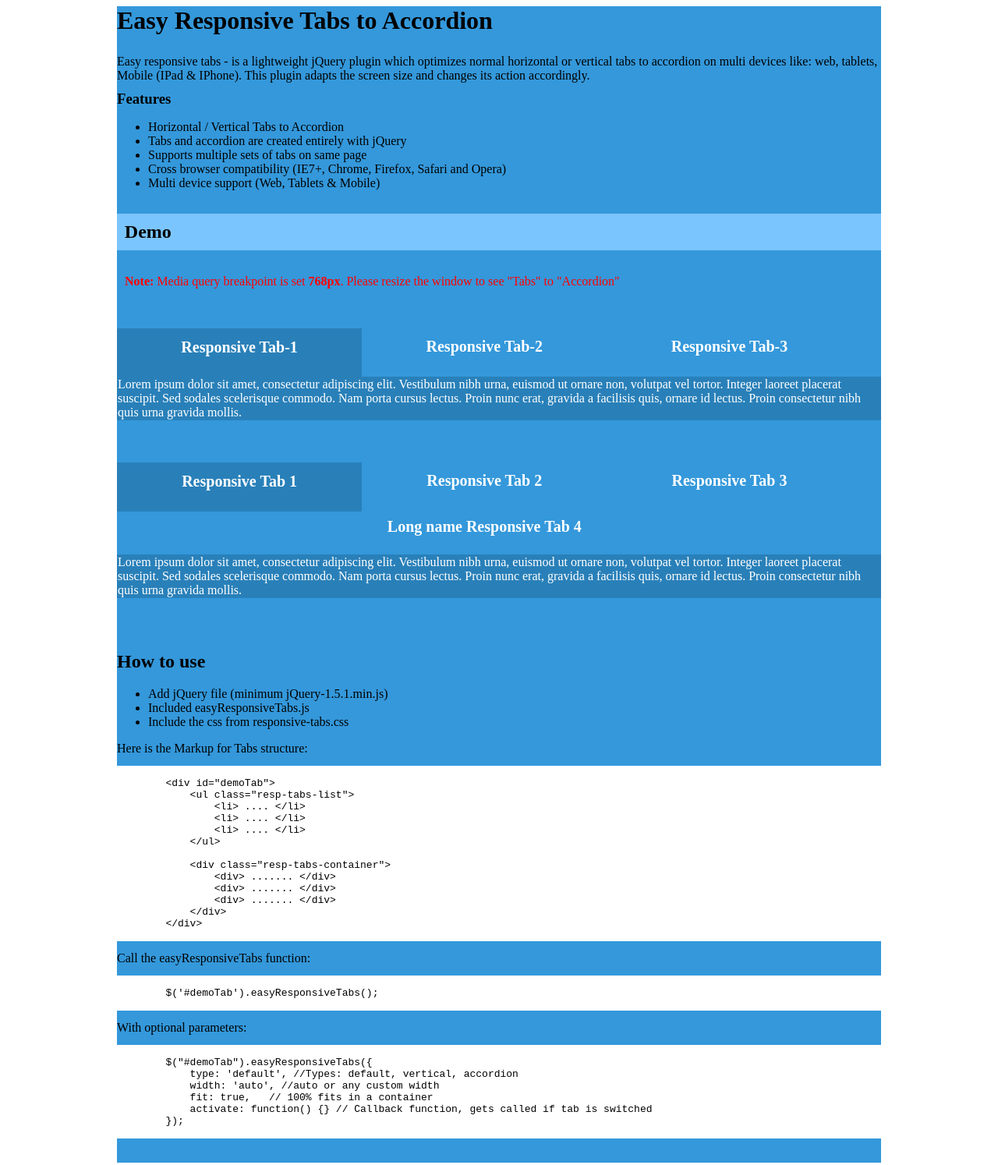
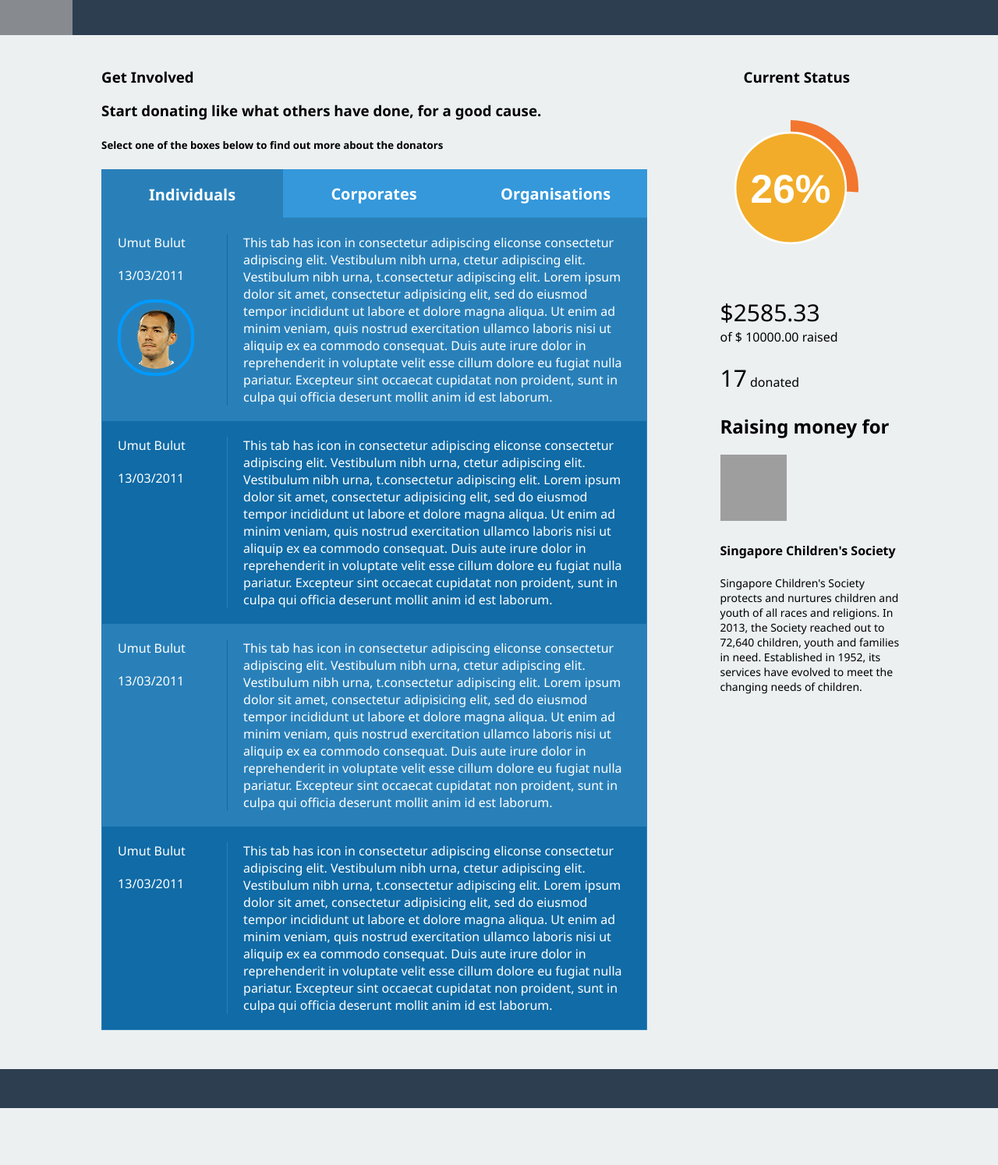
Before and after one commit to cresqo/cresqo.github.io, a plain HTML site: page Index.html in a window 1280 px wide. Shown: the part 25-1519 px from the top of the page at 78% size. After the commit the page ends 1446 px from the top, so only its background shows below. Drawn offline with nearby package versions, Linux system fonts and the light colour scheme; grey boxes are pictures that could not be loaded.

Commit message:
fix index.html derp

```diff
--- a/Index.html
+++ b/Index.html
@@ -1,162 +1,18 @@
-<!DOCTYPE html>
-<html lang="en" xmlns="http://www.w3.org/1999/xhtml">
+<!doctype html>
+<html>
 <head>
-    <meta charset="utf-8" />
-    <meta name="viewport" content="width=device-width, initial-scale=1.0" />
-    <meta http-equiv="X-UA-Compatible" content="IE=edge,chrome=1" />
-    <title>Easy Responsive Tabs to Accordion</title>
-    <link type="text/css" rel="stylesheet" href="css/easy-responsive-tabs.css" />
-    <script src="js/jquery-1.6.3.min.js"></script>
-    <script src="js/easyResponsiveTabs.js" type="text/javascript"></script>
-    <style type="text/css">
-        .demo {
-            width: 980px;
-            margin: 0px auto;
-        }
-        .demo h1 {
-                margin:33px 0 25px;
-            }
-        .demo h3 {
-                margin: 10px 0;
-            }
-        pre {
-            background: #fff;
-        }
-        @media only screen and (max-width: 780px) {
-        .demo {
-                margin: 5%;
-                width: 90%;
-         }
-        .how-use {
-                float: left;
-                width: 300px;
-                display: none;
-            }
-        }
-        #tabInfo {
-            display: none;
-        }
-    </style>
-</head>
-<body>
-    <div class="demo">
-        <div>
-            <h1>Easy Responsive Tabs to Accordion</h1>
-            <p>Easy responsive tabs - is a lightweight jQuery plugin which optimizes normal horizontal or vertical tabs to accordion on multi devices like: web, tablets, Mobile (IPad & IPhone). This plugin adapts the screen size and changes its action accordingly.</p>
-            <h3>Features</h3>
-            <ul>
-                <li>Horizontal / Vertical Tabs to Accordion</li>
-                <li>Tabs and accordion are created entirely with jQuery</li>
-                <li>Supports multiple sets of tabs on same page</li>
-                <li>Cross browser compatibility (IE7+, Chrome, Firefox, Safari and Opera)</li>
-                <li>Multi device support (Web, Tablets & Mobile)</li>
-            </ul>
-
-        </div>
-        <h2 style="background: #7BC5FF; margin:30px 0 20px; padding: 1%; width: 98%;">Demo</h2>
-        <span style="font-size: 16px; color:#F00; margin-left: 10px; margin-bottom:40px; display:block; font-weight: normal;"><b>Note:</b> Media query breakpoint is set <b>768px</b>. Please resize the window to see "Tabs" to "Accordion"</span>
-
-        <!--Horizontal Tab-->
-        <div id="horizontalTab">
-            <ul class="resp-tabs-list">
-                <li>Responsive Tab-1</li>
-                <li>Responsive Tab-2</li>
-                <li>Responsive Tab-3</li>
-            </ul>
-            <div class="resp-tabs-container">
-                <div>
-                    <p>Lorem ipsum dolor sit amet, consectetur adipiscing elit. Vestibulum nibh urna, euismod ut ornare non, volutpat vel tortor. Integer laoreet placerat suscipit. Sed sodales scelerisque commodo. Nam porta cursus lectus. Proin nunc erat, gravida a facilisis quis, ornare id lectus. Proin consectetur nibh quis urna gravida mollis.</p>
-                </div>
-                <div>
-                    <p>This tab has icon in consectetur adipiscing eliconse consectetur adipiscing elit. Vestibulum nibh urna, ctetur adipiscing elit. Vestibulum nibh urna, t.consectetur adipiscing elit. Vestibulum nibh urna,  Vestibulum nibh urna,it.</p>
-                </div>
-                <div>
-                    <p>Suspendisse blandit velit Integer laoreet placerat suscipit. Sed sodales scelerisque commodo. Nam porta cursus lectus. Proin nunc erat, gravida a facilisis quis, ornare id lectus. Proin consectetur nibh quis Integer laoreet placerat suscipit. Sed sodales scelerisque commodo. Nam porta cursus lectus. Proin nunc erat, gravida a facilisis quis, ornare id lectus. Proin consectetur nibh quis urna gravid urna gravid eget erat suscipit in malesuada odio venenatis.</p>
-                </div>
-            </div>
-        </div>
-        <br />
-
-        <div id="tabInfo">
-            Selected tab: <span class="tabName"></span>
-        </div>
-
-        <br />
-        <br />
-        <!--vertical Tabs-->
-        <div id="verticalTab">
-            <ul class="resp-tabs-list">
-                <li>Responsive Tab 1</li>
-                <li>Responsive Tab 2</li>
-                <li>Responsive Tab 3</li>
-                <li>Long name Responsive Tab 4</li>
-            </ul>
-            <div class="resp-tabs-container">
-                <div>
-                    <p>Lorem ipsum dolor sit amet, consectetur adipiscing elit. Vestibulum nibh urna, euismod ut ornare non, volutpat vel tortor. Integer laoreet placerat suscipit. Sed sodales scelerisque commodo. Nam porta cursus lectus. Proin nunc erat, gravida a facilisis quis, ornare id lectus. Proin consectetur nibh quis urna gravida mollis.</p>
-                </div>
-                <div>
-                    <p>This tab has icon in it.</p>
-                </div>
-                <div>
-                    <p>Suspendisse blandit velit Integer laoreet placerat suscipit. Sed sodales scelerisque commodo. Nam porta cursus lectus. Proin nunc erat, gravida a facilisis quis, ornare id lectus. Proin consectetur nibh quis Integer laoreet placerat suscipit. Sed sodales scelerisque commodo. Nam porta cursus lectus. Proin nunc erat, gravida a facilisis quis, ornare id lectus. Proin consectetur nibh quis urna gravid urna gravid eget erat suscipit in malesuada odio venenatis.</p>
-                </div>
-                <div>
-                    <p>d ut ornare non, volutpat vel tortor. Integer laoreet placerat suscipit. Sed sodales scelerisque commodo. Nam porta cursus lectus. Proin nunc erat, gravida a facilisis quis, ornare id lectus. Proin consectetur nibh quis urna gravida mollis.Suspendisse blandit velit eget erat suscipit in malesuada odio venenatis.</p>
-                </div>
-            </div>
-        </div>
-        <br />
-        <div style="height: 30px; clear: both"></div>
-        <div class="how-use">
-            <h2>How to use</h2>
-            <ul>
-                <li>Add jQuery file (minimum jQuery-1.5.1.min.js)</li>
-                <li>Included easyResponsiveTabs.js</li>
-                <li>Include the css from responsive-tabs.css</li>
-            </ul>
-
-            Here is the Markup for Tabs structure:
-
-    <pre><code>
-        &lt;div id="demoTab"&gt;
-            &lt;ul class="resp-tabs-list"&gt;
-                &lt;li&gt; .... &lt;/li&gt;
-                &lt;li&gt; .... &lt;/li&gt;
-                &lt;li&gt; .... &lt;/li&gt;
-            &lt;/ul&gt;
-
-            &lt;div class="resp-tabs-container"&gt;
-                &lt;div&gt; ....... &lt;/div&gt;
-                &lt;div&gt; ....... &lt;/div&gt;
-                &lt;div&gt; ....... &lt;/div&gt;
-            &lt;/div&gt;
-        &lt;/div&gt;
-        </code></pre>
-            Call the easyResponsiveTabs function:
-        <pre><code>
-        $('#demoTab').easyResponsiveTabs();
-        </code></pre>
-
-            With optional parameters:
-        <pre><code>
-        $("#demoTab").easyResponsiveTabs({
-            type: 'default', //Types: default, vertical, accordion
-            width: 'auto', //auto or any custom width
-            fit: true,   // 100% fits in a container
-            activate: function() {} // Callback function, gets called if tab is switched
-        });
-        </code></pre>
-            <br />
-        </div>
-
-    </div>
-</body>
+<meta charset="UTF-8">
+<title>Mock</title>
+<script src="jquery-2.1.1.min.js"></script>
+<link rel="stylesheet" type="text/css" href="css/easy-responsive-tabs.css"/>
+<link rel="stylesheet" type="text/css" href="index.css"/>
+<script type="text/javascript" src="jquery.mambo.min.js"></script>
+<script type="text/javascript" src="js/easyResponsiveTabs.js"></script>
 <script type="text/javascript">
     $(document).ready(function () {
         $('#horizontalTab').easyResponsiveTabs({
             type: 'default', //Types: default, vertical, accordion
-            width: 'auto', //auto or any width like 600px
+            width: '700px', //auto or any width like 600px
             fit: true,   // 100% fit in a container
             closed: 'accordion', // Start closed if in accordion view
             activate: function(event) { // Callback function if tab is switched
@@ -169,12 +25,156 @@
                 $info.show();
             }
         });
-
-        $('#verticalTab').easyResponsiveTabs({
-            type: 'vertical',
-            width: 'auto',
-            fit: true
-        });
     });
 </script>
+</head>
+<body>
+<header>
+    <section class="header">
+        <section id="logoDiv"><a href="index.html"><img id="logo" src="http://upload.wikimedia.org/wikipedia/en/c/cb/Placeholder_logo.png" alt="home"></a></section>
+        <section id ="index"> <a href="">Home</a> <a href="">About</a> <a href="">Contact</a> <a href="">Services</a> <a href="">Donate</a> </section>
+    </section>
+</header>
+<br />
+<section class="content">
+    <section id="statements">
+        <h1>Get Involved</h1>
+        <h3>Start donating like what others have done, for a good cause.</h3>
+        <h5>Select one of the boxes below to find out more about the donators</h5>
+        <div class="demo">
+            <!--Horizontal Tab-->
+            <div id="horizontalTab">
+                <ul class="resp-tabs-list">
+                    <li><span>Individuals</span></li>
+                    <li><span>Corporates</span></li>
+                    <li><span>Organisations</span></li>
+                </ul>
+                <div class="resp-tabs-container">
+                    <div>
+                        <div class="para">
+                            <div class="para-profile">
+                                <p>Umut Bulut</p>
+                                <p>13/03/2011</p>
+                                <div class="avatar"><a href="http://en.wikipedia.org/wiki/Umut_Bulut"> <img src="umutbulut.png" alt="Umut Bulut"> </a></div>
+                            </div>
+                            <div class="para-statement">
+                                <p>This tab has icon in consectetur adipiscing eliconse consectetur adipiscing elit. Vestibulum nibh urna, ctetur adipiscing elit. Vestibulum nibh urna, t.consectetur adipiscing elit.
+                                    Lorem ipsum dolor sit amet, consectetur adipisicing elit, sed do eiusmod tempor incididunt ut labore et dolore magna aliqua. Ut enim ad minim veniam, quis nostrud exercitation ullamco laboris nisi ut aliquip ex ea commodo consequat. Duis aute irure dolor in reprehenderit in voluptate velit esse cillum dolore eu fugiat nulla pariatur. Excepteur sint occaecat cupidatat non proident, sunt in culpa qui officia deserunt mollit anim id est laborum.</p>
+                            </div>
+                        </div>
+                        <div class="para-alt">
+                            <div class="para-profile">
+                                <p>Umut Bulut</p>
+                                <p>13/03/2011</p>
+                            </div>
+                            <div class="para-statement-alt">
+                                <p>This tab has icon in consectetur adipiscing eliconse consectetur adipiscing elit. Vestibulum nibh urna, ctetur adipiscing elit. Vestibulum nibh urna, t.consectetur adipiscing elit.
+                                    Lorem ipsum dolor sit amet, consectetur adipisicing elit, sed do eiusmod tempor incididunt ut labore et dolore magna aliqua. Ut enim ad minim veniam, quis nostrud exercitation ullamco laboris nisi ut aliquip ex ea commodo consequat. Duis aute irure dolor in reprehenderit in voluptate velit esse cillum dolore eu fugiat nulla pariatur. Excepteur sint occaecat cupidatat non proident, sunt in culpa qui officia deserunt mollit anim id est laborum.</p>
+                            </div>
+                        </div>
+                        <div class="para">
+                            <div class="para-profile">
+                                <p>Umut Bulut</p>
+                                <p>13/03/2011</p>
+                            </div>
+                            <div class="para-statement">
+                                <p>This tab has icon in consectetur adipiscing eliconse consectetur adipiscing elit. Vestibulum nibh urna, ctetur adipiscing elit. Vestibulum nibh urna, t.consectetur adipiscing elit.
+                                    Lorem ipsum dolor sit amet, consectetur adipisicing elit, sed do eiusmod tempor incididunt ut labore et dolore magna aliqua. Ut enim ad minim veniam, quis nostrud exercitation ullamco laboris nisi ut aliquip ex ea commodo consequat. Duis aute irure dolor in reprehenderit in voluptate velit esse cillum dolore eu fugiat nulla pariatur. Excepteur sint occaecat cupidatat non proident, sunt in culpa qui officia deserunt mollit anim id est laborum.</p>
+                            </div>
+                        </div>
+                        <div class="para-alt">
+                            <div class="para-profile">
+                                <p>Umut Bulut</p>
+                                <p>13/03/2011</p>
+                            </div>
+                            <div class="para-statement-alt">
+                                <p>This tab has icon in consectetur adipiscing eliconse consectetur adipiscing elit. Vestibulum nibh urna, ctetur adipiscing elit. Vestibulum nibh urna, t.consectetur adipiscing elit.
+                                    Lorem ipsum dolor sit amet, consectetur adipisicing elit, sed do eiusmod tempor incididunt ut labore et dolore magna aliqua. Ut enim ad minim veniam, quis nostrud exercitation ullamco laboris nisi ut aliquip ex ea commodo consequat. Duis aute irure dolor in reprehenderit in voluptate velit esse cillum dolore eu fugiat nulla pariatur. Excepteur sint occaecat cupidatat non proident, sunt in culpa qui officia deserunt mollit anim id est laborum.</p>
+                            </div>
+                        </div>
+                    </div>
+                    <div>
+                        <div class="para">
+                            <div class="para-profile">
+                                <p>Umut Bulut</p>
+                                <p>13/03/2011</p>
+                            </div>
+                            <div class="para-statement">
+                                <p>This tab has icon in consectetur adipiscing eliconse consectetur adipiscing elit. Vestibulum nibh urna, ctetur adipiscing elit. Vestibulum nibh urna, t.consectetur adipiscing elit.
+                                    Lorem ipsum dolor sit amet, consectetur adipisicing elit, sed do eiusmod tempor incididunt ut labore et dolore magna aliqua. Ut enim ad minim veniam, quis nostrud exercitation ullamco laboris nisi ut aliquip ex ea commodo consequat. Duis aute irure dolor in reprehenderit in voluptate velit esse cillum dolore eu fugiat nulla pariatur. Excepteur sint occaecat cupidatat non proident, sunt in culpa qui officia deserunt mollit anim id est laborum.</p>
+                            </div>
+                        </div>
+                        <div class="para-alt">
+                            <div class="para-profile">
+                                <p>Umut Bulut</p>
+                                <p>13/03/2011</p>
+                            </div>
+                            <div class="para-statement-alt">
+                                <p>This tab has icon in consectetur adipiscing eliconse consectetur adipiscing elit. Vestibulum nibh urna, ctetur adipiscing elit. Vestibulum nibh urna, t.consectetur adipiscing elit.
+                                    Lorem ipsum dolor sit amet, consectetur adipisicing elit, sed do eiusmod tempor incididunt ut labore et dolore magna aliqua. Ut enim ad minim veniam, quis nostrud exercitation ullamco laboris nisi ut aliquip ex ea commodo consequat. Duis aute irure dolor in reprehenderit in voluptate velit esse cillum dolore eu fugiat nulla pariatur. Excepteur sint occaecat cupidatat non proident, sunt in culpa qui officia deserunt mollit anim id est laborum.</p>
+                            </div>
+                        </div>
+                    </div>
+                    <div>
+                        <div class="para">
+                            <div class="para-profile">
+                                <p>Umut Bulut</p>
+                                <p>13/03/2011</p>
+                            </div>
+                            <div class="para-statement">
+                                <p>This tab has icon in consectetur adipiscing eliconse consectetur adipiscing elit. Vestibulum nibh urna, ctetur adipiscing elit. Vestibulum nibh urna, t.consectetur adipiscing elit.
+                                    Lorem ipsum dolor sit amet, consectetur adipisicing elit, sed do eiusmod tempor incididunt ut labore et dolore magna aliqua. Ut enim ad minim veniam, quis nostrud exercitation ullamco laboris nisi ut aliquip ex ea commodo consequat. Duis aute irure dolor in reprehenderit in voluptate velit esse cillum dolore eu fugiat nulla pariatur. Excepteur sint occaecat cupidatat non proident, sunt in culpa qui officia deserunt mollit anim id est laborum.</p>
+                            </div>
+                        </div>
+                        <div class="para-alt">
+                            <div class="para-profile">
+                                <p>Umut Bulut</p>
+                                <p>13/03/2011</p>
+                            </div>
+                            <div class="para-statement-alt">
+                                <p>This tab has icon in consectetur adipiscing eliconse consectetur adipiscing elit. Vestibulum nibh urna, ctetur adipiscing elit. Vestibulum nibh urna, t.consectetur adipiscing elit.
+                                    Lorem ipsum dolor sit amet, consectetur adipisicing elit, sed do eiusmod tempor incididunt ut labore et dolore magna aliqua. Ut enim ad minim veniam, quis nostrud exercitation ullamco laboris nisi ut aliquip ex ea commodo consequat. Duis aute irure dolor in reprehenderit in voluptate velit esse cillum dolore eu fugiat nulla pariatur. Excepteur sint occaecat cupidatat non proident, sunt in culpa qui officia deserunt mollit anim id est laborum.</p>
+                            </div>
+                        </div>
+                    </div>
+                </div>
+            </div>
+        </div>
+    </section>
+    <section id="tracker">
+        <h1 style="margin-left:30px">Current Status</h1>
+        <br />
+        <div>
+            <canvas class="percentage" width="180" height="180"></canvas>
+        </div>
+        <br />
+        <br />
+        <div id="moneyRaised"></div>
+        <div id="moneyNeed"></div>
+        <br />
+        <span id="noDonated"></span>
+        <span>donated</span>
+        <h2>Raising money for</h2>
+        <a href="http://www.childrensociety.org.sg/"><img src="http://upload.wikimedia.org/wikipedia/en/c/cb/Placeholder_logo.png" style="width:85px;height:85px; alt="Singapore's Children Society" "></a>
+        <h4>Singapore Children's Society</h4>
+        <p style="font-size:14px;padding-bottom:40px">Singapore Children's Society protects and nurtures children and youth of all races and religions. In 2013, the Society reached out to 72,640 children, youth and families in need. Established in 1952, its services have evolved to meet the changing needs of children.</p>
+    </section>
+</section>
+<footer></footer>
+</body>
+<script>
+var arrRaised=[28,61,93,143,45,12,69,234,23.33,23,23,42,531,75,98,85,1000]; //stores donated amounts,
+var money_needed = 10000; //targeted donation amounts
+/*-----------------------*/
+var total=arrRaised.reduce(function(pv, cv) { return pv + cv; }, 0); //calculate sum of elements of arrRaised (optimised algorithm)
+var percentage=total/money_needed*100; // calc percentage
+
+$(".percentage").mambo({ //mambo plugin function
+  percentage: percentage.toFixed(0) //rounds up percentage
+});
+
+document.getElementById("moneyRaised").innerHTML = '$' + total.toFixed(2);
+document.getElementById("noDonated").innerHTML = arrRaised.length;
+document.getElementById("moneyNeed").innerHTML = 'of $ ' + money_needed.toFixed(2) +' raised';
+</script>
 </html>
```
